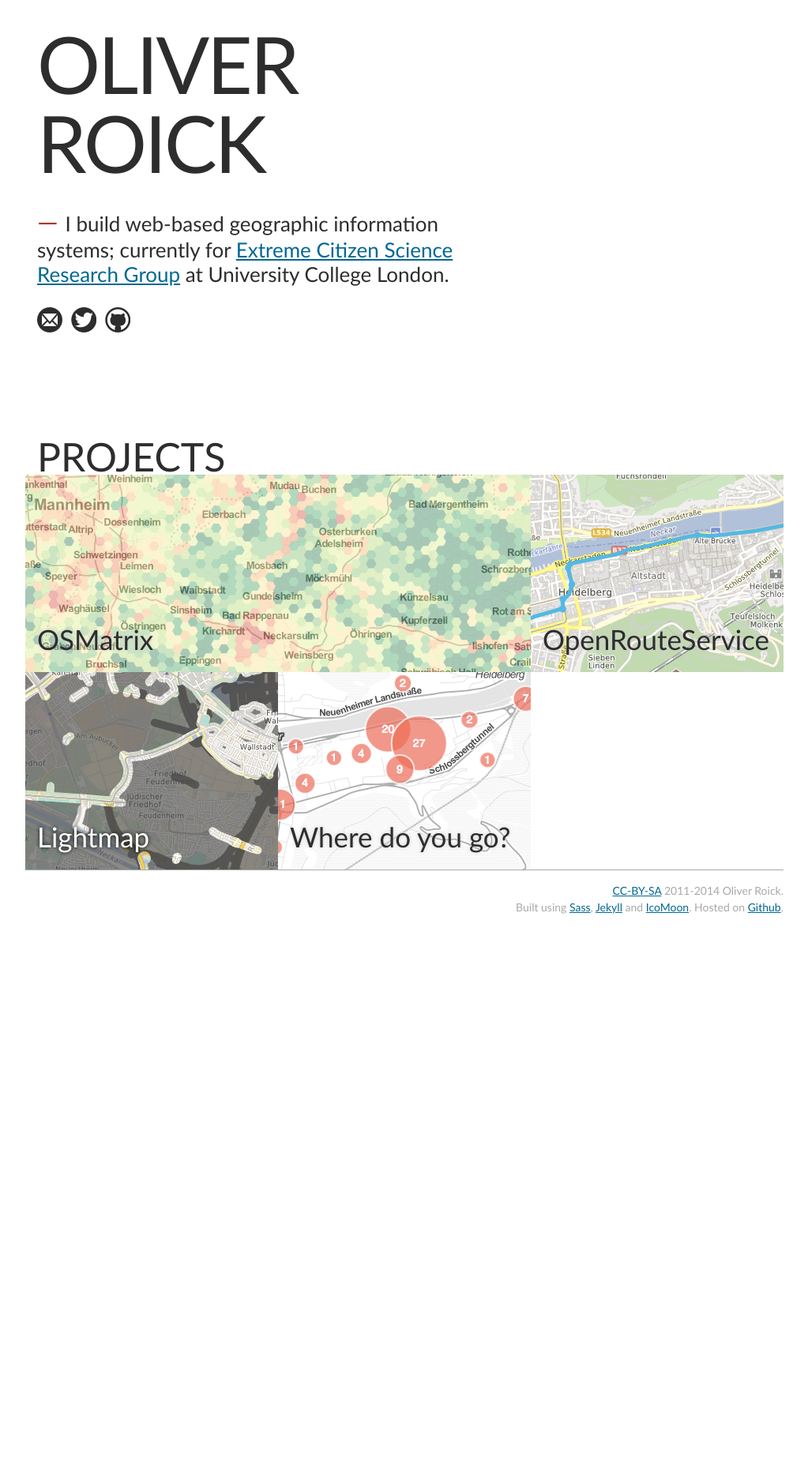
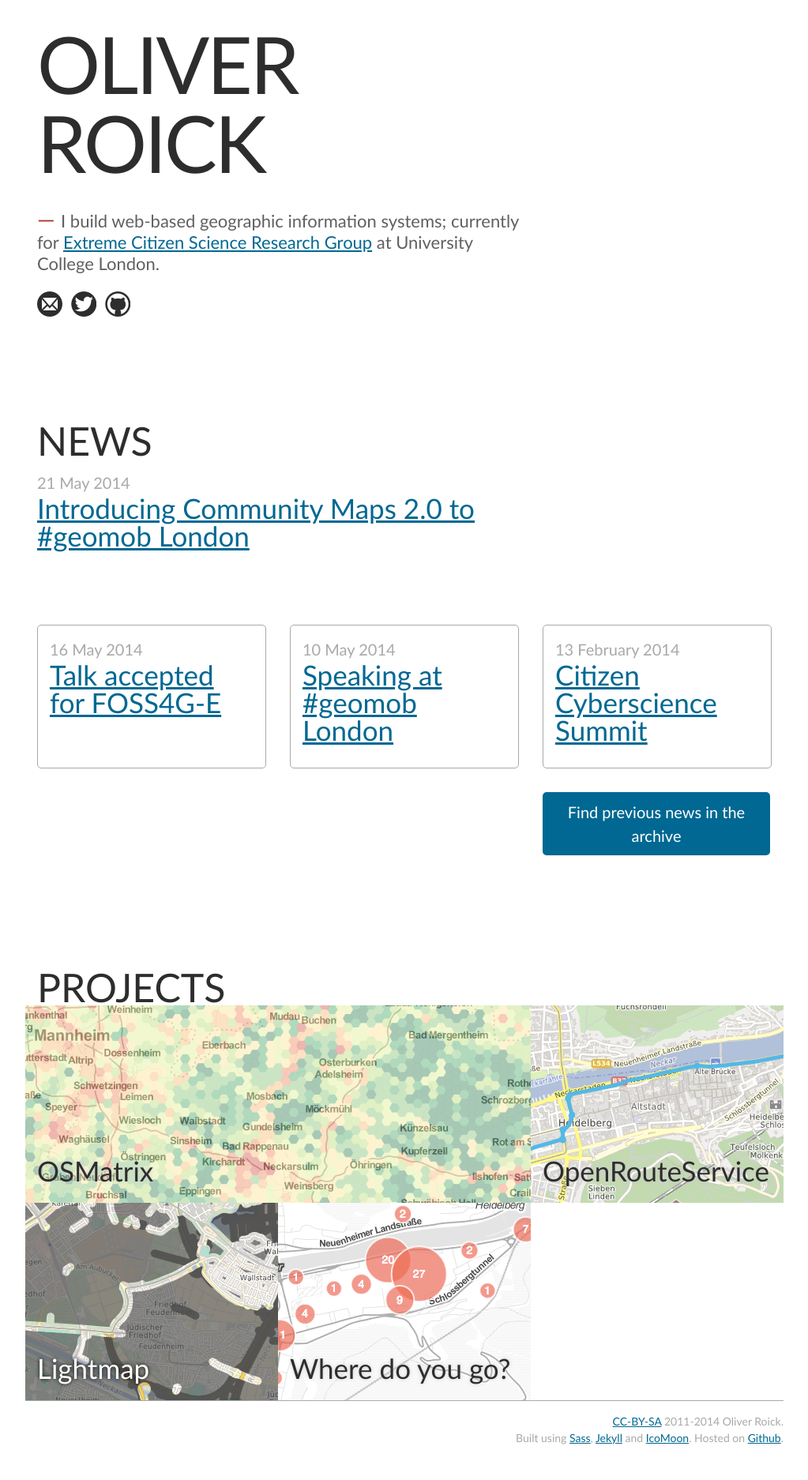
Before and after one commit to oliverroick/oliverroick.net, a Jekyll site: the page built from index.html, in a window 1280 px wide. Shown: the whole page at 79% size, without its empty margins (128-1151 px from the left). Built offline with Jekyll 4.4.1, drawn with Linux system fonts in a browser that asks for light colours; Markdown is read by kramdown in place of the engine named in the settings; before the commit the page ends 1202 px from its top, so only the background shows below that.

Commit message:
New News section

```diff
--- a/index.html
+++ b/index.html
@@ -28,6 +28,34 @@
 
 	<!--
 	#
+	# News
+	#
+	-->
+
+		<section class="content" id="news">
+			<h2>News</h2>
+
+			{% for post in site.posts limit:4 %}
+			<article class="item {% if forloop.index0 == 0 %}current{% endif %}">
+				<time datetime="{{ post.date | date_to_xmlschema }}" itemprop="published">{{ post.date | date_to_long_string }}</time>
+				<h3><a href="{{ post.url }}">{{ post.title }}</a></h3>
+				<!--
+				<p>
+					{{ post.excerpt | remove: '<p>' | remove: '</p>' }}
+					{% if post.category != 'news' %}
+						<a class="excerpt-link" href="{{ post.url }}"><span class="icon-hyperlink"></span> Read more</a>
+					{% endif %}
+				</p> -->
+			</article>
+			{% endfor %}
+
+			<div class="item more">
+				<a href="/news">Find previous news in the archive</a>
+			</div>
+		</section>
+
+	<!--
+	#
 	# CODING
 	#
 	-->
@@ -35,19 +63,19 @@
 	<section class="content" id="projects">
 			<h2>Projects</h2>
 
-			<div class="project current" id="osmatrix">
+			<div class="item current" id="osmatrix">
 				<h3>OSMatrix</h3>
 			</div>
 
-			<div class="project" id="openrouteservice">
+			<div class="item" id="openrouteservice">
 				<h3>OpenRouteService</h3>
 			</div>
 
-			<div class="project" id="lightmap">
+			<div class="item" id="lightmap">
 				<h3>Lightmap</h3>
 			</div>
 
-			<div class="project" id="wheredoyougo">
+			<div class="item" id="wheredoyougo">
 				<h3>Where do you go?</h3>
 			</div>
 
@@ -81,32 +109,6 @@
 
 	<!--
 	#
-	# News
-	#
-	-->
-
-		<!-- <section class="content" id="news">
-			<h2><span>News</span></h2>
-
-			{% for post in site.posts limit:3 %}
-			<article>
-				<time datetime="{{ post.date | date_to_xmlschema }}" itemprop="published">{{ post.date | date_to_long_string }}</time>
-				<h3><a href="{{ post.url }}">{{ post.title }}</a></h3>
-
-				<p>
-					{{ post.excerpt | remove: '<p>' | remove: '</p>' }}
-					{% if post.category != 'news' %}
-						<a class="excerpt-link" href="{{ post.url }}"><span class="icon-hyperlink"></span> Read more</a>
-					{% endif %}
-				</p>
-			</article>
-			{% endfor %}
-
-			<p class="more"><a href="/news">Find previous news in the archive</a></p>
-		</section> -->
-
-	<!--
-	#
 	# PUBLICATIONS
 	#
 	-->
```
Also changed, not shown: css/roick.scss (+196 -139 lines), build/css/global.css.
